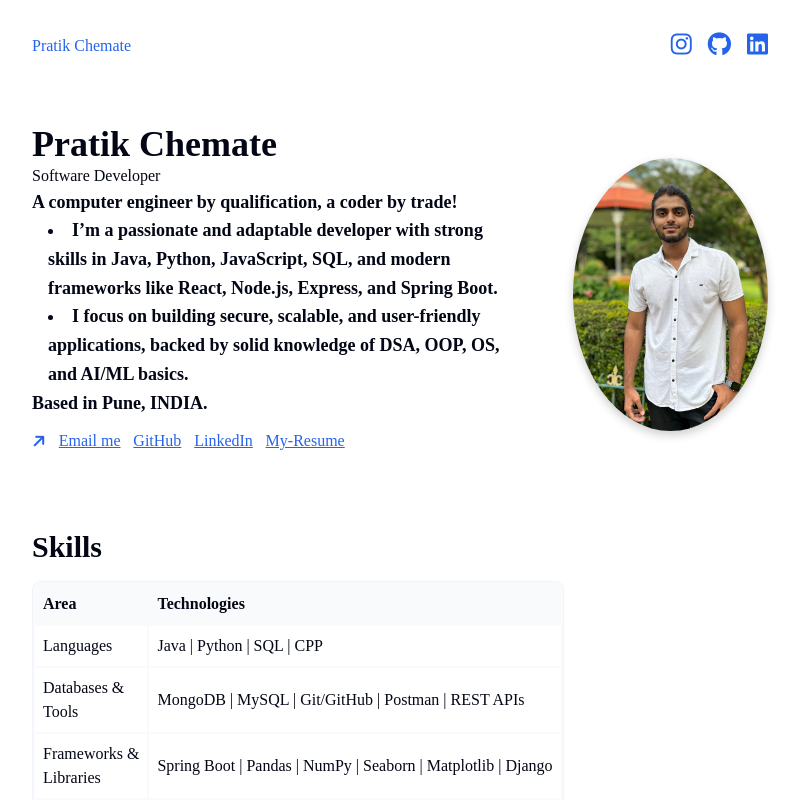
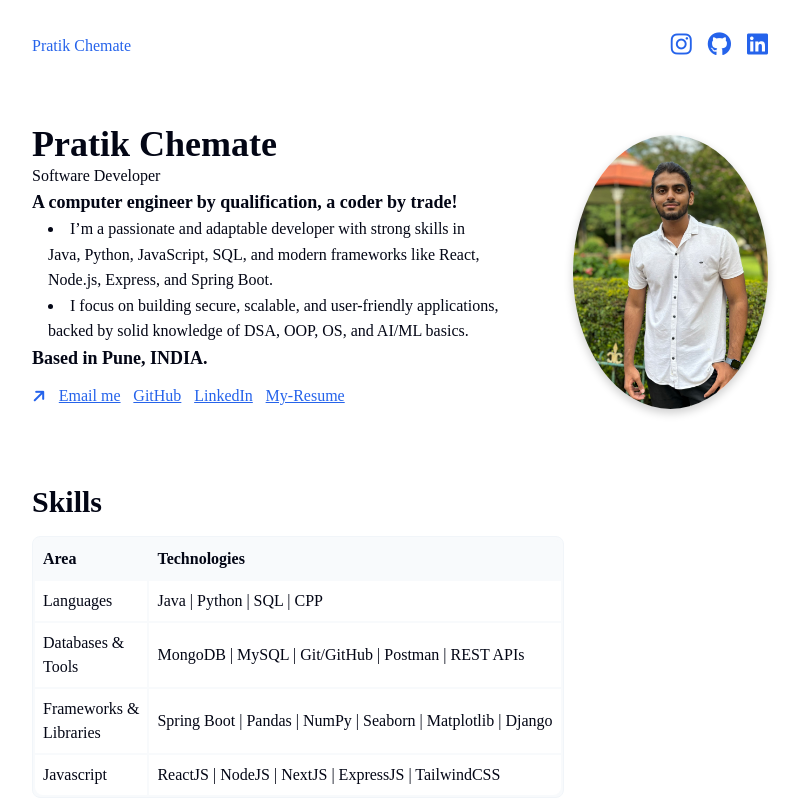
Before and after one commit to pratikchemate/portfolio1, a React (Vite) app: page / in a window 1280 px wide. Shown: the top 800 px of the page, without its empty margins (240-1042 px from the left). Built offline with nearby package versions, Linux system fonts and the light colour scheme; a web font is replaced by a local one.

Commit message:
Update App.jsx

```diff
--- a/src/App.jsx
+++ b/src/App.jsx
@@ -63,12 +63,14 @@ function App() {
               <div className="intro-description">
                 <h5>
                   A computer engineer by qualification, a coder by trade! <br />
+                  </h5>
                   <p>
                     <ul>
                  <li> I’m a passionate and adaptable developer with strong skills in Java, Python, JavaScript, SQL, and modern frameworks like React, Node.js, Express, and Spring Boot.</li>
 <li>I focus on building secure, scalable, and user-friendly applications, backed by solid knowledge of DSA, OOP, OS, and AI/ML basics.</li>
 </ul>
                   </p>
+                <h5>
                   Based in Pune, INDIA.
                 </h5>
               </div>
```
